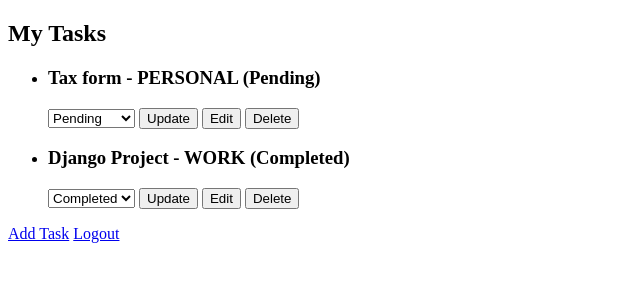
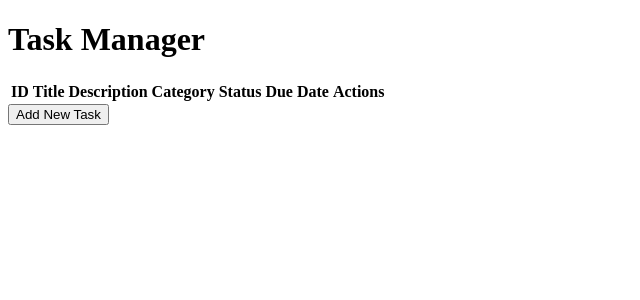
Before and after one commit to chandanaknagol/taskmanager-report, a Django app: page /tasks/ in a window 1280 px wide. Shown: the top 300 px of the page, without its empty margins (0-640 px from the left). Run offline with Django 5.2, Linux system fonts and the light colour scheme; data comes from the database, SQL or seed files in the repository; both versions use the stored data as it was after the commit; tables that the repository leaves empty hold one stand-in row (values such as "Sample post"); lists and menus that the app fills with data are empty; some libraries are stand-ins or nearby versions.

Commit message:
jQuery database

```diff
--- a/taskmanager/settings.py
+++ b/taskmanager/settings.py
@@ -45,6 +45,7 @@ INSTALLED_APPS = [
     'tasks',
     'crispy_forms',
     'crispy_bootstrap5',
+    'rest_framework',
 ]
 
 
--- a/taskmanager/urls.py
+++ b/taskmanager/urls.py
@@ -38,22 +38,33 @@ Including another URLconf
  #   path('', include('tasks.urls')),  # Includes URLs from your 'tasks' app
 #]
 
-from django.contrib import admin  # Import the admin module here
+# from django.contrib import admin  # Import the admin module here
+# from django.urls import path, include
+# from django.contrib.auth import views as auth_views
+# from tasks import views  # Import your tasks views to use them
+# from django.http import HttpResponseRedirect
+
+# urlpatterns = [
+#     path('admin/', admin.site.urls),  # Access the admin interface at /admin/
+#     path('tasks/', include('tasks.urls')), # Regular
+#     path('tasks/', include('tasks.api_urls')),  # API views
+#     path('accounts/login/', auth_views.LoginView.as_view(), name='login'),  # Login page
+#     #path('accounts/register/', views.register, name='register'),
+#     path('accounts/logout/', auth_views.LogoutView.as_view(), name='logout'),  # Logout page
+#     path('', lambda request: HttpResponseRedirect('/accounts/login/')),  # Redirect root to login
+#     path('tasks/', views.task_list, name='task_list'),  # Task list page
+#     path('add/', views.add_task, name='add_task'),  # Add a new task
+#     path('edit/<int:task_id>/', views.edit_task, name='edit_task'),  # Edit a task
+#     path('delete/<int:task_id>/', views.delete_task, name='delete_task'),  # Delete a task
+#     path('accounts/logout/', auth_views.LogoutView.as_view(template_name='registration/logged_out.html'), name='logout'),
+
+# ]
+
+from django.contrib import admin
 from django.urls import path, include
-from django.contrib.auth import views as auth_views
-from tasks import views  # Import your tasks views to use them
-from django.http import HttpResponseRedirect
 
 urlpatterns = [
-    path('admin/', admin.site.urls),  # Access the admin interface at /admin/
-    path('tasks/', include('tasks.urls')),
-    path('accounts/login/', auth_views.LoginView.as_view(), name='login'),  # Login page
-    #path('accounts/register/', views.register, name='register'),
-    path('accounts/logout/', auth_views.LogoutView.as_view(), name='logout'),  # Logout page
-    path('', lambda request: HttpResponseRedirect('/accounts/login/')),  # Redirect root to login
-    path('tasks/', views.task_list, name='task_list'),  # Task list page
-    path('add/', views.add_task, name='add_task'),  # Add a new task
-    path('edit/<int:task_id>/', views.edit_task, name='edit_task'),  # Edit a task
-    path('delete/<int:task_id>/', views.delete_task, name='delete_task'),  # Delete a task
-    path('accounts/logout/', auth_views.LogoutView.as_view(template_name='registration/logged_out.html'), name='logout'),
+    path('admin/', admin.site.urls),
+    path('tasks/', include('tasks.urls')),  # For regular views like task_list, add_task, etc.
+    path('', include('tasks.api_urls')),   # For API views like /api/tasks/
 ]
--- a/tasks/templates/tasks/task_list.html
+++ b/tasks/templates/tasks/task_list.html
@@ -1,67 +1,170 @@
 <!DOCTYPE html>
-<html>
+<html lang="en">
 <head>
+    <meta charset="UTF-8">
+    <meta name="viewport" content="width=device-width, initial-scale=1.0">
     <title>Task List</title>
+    <!-- Include DataTables CSS -->
+    <link rel="stylesheet" type="text/css" href="https://cdn.datatables.net/1.10.21/css/jquery.dataTables.min.css">
+    <!-- Include jQuery -->
+    <script src="https://code.jquery.com/jquery-3.6.0.min.js"></script>
+    <!-- Include DataTables JS -->
+    <script type="text/javascript" charset="utf8" src="https://cdn.datatables.net/1.10.21/js/jquery.dataTables.min.js"></script>
 </head>
 <body>
-    <h2>My Tasks</h2>
-    <ul>
-        {% for task in tasks %}
-        <li>
-            <h3>{{ task.title }} - {{ task.category }}
-            {% if task.status == 'completed' %}
-                (Completed)
-            {% else %}
-                (Pending)
-            {% endif %}
-            </h3>
+    <h1>Task Manager</h1>
 
-            <!-- Form to update task status
-            <form method="POST" style="display:inline;">
-                {% csrf_token %}
+    <!-- DataTable for listing tasks -->
+    <table id="task-table" class="display">
+        <thead>
+            <tr>
+                <th>ID</th>
+                <th>Title</th>
+                <th>Description</th>
+                <th>Category</th>
+                <th>Status</th>
+                <th>Due Date</th>
+                <th>Actions</th>
+            </tr>
+        </thead>
+        <tbody>
+            <!-- Data will be dynamically populated -->
+        </tbody>
+    </table>
 
-                Hidden field to identify the task
-                <input type="hidden" name="task_id" value="{{ task.id }}">
+    <!-- Button to add new task -->
+    <button id="add-task-btn">Add New Task</button>
 
-                 Status Dropdown
-                <select name="status">
-                    <option value="pending" {% if task.status == 'pending' %}selected{% endif %}>Pending</option>
-                    <option value="completed" {% if task.status == 'completed' %}selected{% endif %}>Completed</option>
-                </select>
+    <!-- Add/Edit Task Form (Hidden by default) -->
+    <div id="task-form" style="display: none;">
+        <h2 id="form-title">Add New Task</h2>
+        <form id="task-form-element">
+            <label for="title">Title:</label><br>
+            <input type="text" id="title" name="title"><br><br>
 
-                <button type="submit">Update Status</button>
-            </form> -->
+            <label for="description">Description:</label><br>
+            <input type="text" id="description" name="description"><br><br>
 
-            <form method="POST" action="{% url 'edit_task' task.id %}" style="display:inline;">
-                {% csrf_token %}
-                <select name="status" class="form-select">
-                    <option value="pending" {% if task.status == 'pending' %}selected{% endif %}>Pending</option>
-                    <option value="completed" {% if task.status == 'completed' %}selected{% endif %}>Completed</option>
-                </select>
-                <button type="submit">Update</button>
-            </form>
+            <label for="category">Category:</label><br>
+            <input type="text" id="category" name="category"><br><br>
 
-            <!--To edit the task-->
-            <!-- <form action="{% url 'edit_task' task.id %}" method="get" style="display:inline;">
-                <button type="submit">Edit</button>
-            </form> -->
+            <label for="status">Status:</label><br>
+            <input type="text" id="status" name="status"><br><br>
 
-            <!--To Delete the task-->
-            <!-- <form action="{% url 'delete_task' task.id %}" method="post" style="display:inline;">
-                {% csrf_token %}
-                <button type="submit">Delete</button>
-            </form> -->
-            <form action="{% url 'edit_task' task.id %}" method="get" style="display:inline;">
-                <button type="submit">Edit</button>
-            </form>
-            <form action="{% url 'delete_task' task.id %}" method="post" style="display:inline;">
-                {% csrf_token %}
-                <button type="submit">Delete</button>
-            </form>
-        </li>
-        {% endfor %}
-    </ul>
-    <a href="{% url 'add_task' %}">Add Task</a>
-    <a href="{% url 'logout' %}">Logout</a>
+            <label for="due_date">Due Date:</label><br>
+            <input type="date" id="due_date" name="due_date"><br><br>
+
+            <button type="submit">Save Task</button>
+            <button type="button" id="cancel-task">Cancel</button>
+        </form>
+    </div>
+
+    <script>
+        // Fetch and display tasks
+        function loadTasks() {
+            $.ajax({
+                url: '/api/tasks/', // URL for the API endpoint
+                method: 'GET',
+                success: function(response) {
+                    const tableBody = $('#task-table tbody');
+                    tableBody.empty();
+                    response.forEach(task => {
+                        const taskRow = `
+                            <tr>
+                                <td>${task.id}</td>
+                                <td>${task.title}</td>
+                                <td>${task.description}</td>
+                                <td>${task.category}</td>
+                                <td>${task.status}</td>
+                                <td>${task.due_date}</td>
+                                <td>
+                                    <button class="edit-btn" data-id="${task.id}">Edit</button>
+                                    <button class="delete-btn" data-id="${task.id}">Delete</button>
+                                </td>
+                            </tr>
+                        `;
+                        tableBody.append(taskRow);
+                    });
+
+                    // Initialize DataTables
+                    $('#task-table').DataTable();
+                }
+            });
+        }
+
+        // Open Add Task Form
+        $('#add-task-btn').click(function() {
+            $('#task-form').show();
+            $('#form-title').text('Add New Task');
+            $('#task-form-element')[0].reset();
+        });
+
+        // Save task (Add or Edit)
+        $('#task-form-element').submit(function(event) {
+            event.preventDefault();
+            const taskData = {
+                title: $('#title').val(),
+                description: $('#description').val(),
+                category: $('#category').val(),
+                status: $('#status').val(),
+                due_date: $('#due_date').val(),
+            };
+
+            const taskId = $('#form-title').text() === 'Edit Task' ? $('#form-title').data('taskId') : null;
+            const url = taskId ? `/api/tasks/${taskId}/` : '/api/tasks/';
+            const method = taskId ? 'PUT' : 'POST';
+
+            $.ajax({
+                url: url,
+                method: method,
+                data: JSON.stringify(taskData),
+                contentType: 'application/json',
+                success: function() {
+                    $('#task-form').hide();
+                    loadTasks(); // Reload task list
+                }
+            });
+        });
+
+        // Edit task
+        $(document).on('click', '.edit-btn', function() {
+            const taskId = $(this).data('id');
+            $.ajax({
+                url: `/api/tasks/${taskId}/`,
+                method: 'GET',
+                success: function(task) {
+                    $('#task-form').show();
+                    $('#form-title').text('Edit Task').data('taskId', task.id);
+                    $('#title').val(task.title);
+                    $('#description').val(task.description);
+                    $('#category').val(task.category);
+                    $('#status').val(task.status);
+                    $('#due_date').val(task.due_date);
+                }
+            });
+        });
+
+        // Delete task
+        $(document).on('click', '.delete-btn', function() {
+            const taskId = $(this).data('id');
+            $.ajax({
+                url: `/api/tasks/${taskId}/`,
+                method: 'DELETE',
+                success: function() {
+                    loadTasks(); // Reload task list after deletion
+                }
+            });
+        });
+
+        // Cancel adding/editing task
+        $('#cancel-task').click(function() {
+            $('#task-form').hide();
+        });
+
+        // Load tasks on page load
+        $(document).ready(function() {
+            loadTasks();
+        });
+    </script>
 </body>
 </html>
--- a/tasks/urls.py
+++ b/tasks/urls.py
@@ -2,7 +2,7 @@ from django.urls import path
 from . import views
 
 urlpatterns = [
-   path('', views.task_list, name='task_list'),
+    path('', views.task_list, name='task_list'),
     path('add/', views.add_task, name='add_task'),
     path('edit/<int:task_id>/', views.edit_task, name='edit_task'),
     path('delete/<int:task_id>/', views.delete_task, name='delete_task'),
--- a/tasks/views.py
+++ b/tasks/views.py
@@ -100,6 +100,10 @@ def edit_task(request, task_id):
     #return render(request, 'register.html', {'form': form})'''
 
     # tasks/views.py
+from rest_framework import viewsets
+from .models import Task
+from .serializers import TaskSerializer
+
 from django.shortcuts import render, redirect, get_object_or_404
 from .models import Task
 from .forms import TaskForm
@@ -134,3 +138,8 @@ def delete_task(request, task_id):
     task = get_object_or_404(Task, id=task_id)
     task.delete()
     return redirect('task_list')
+
+class TaskViewSet(viewsets.ModelViewSet):
+    """API View to handle CRUD operations for Task model."""
+    queryset = Task.objects.all()
+    serializer_class = TaskSerializer
```
Also changed, not shown: tasks/api_urls.py (added, +11 -0 lines), tasks/serializers.py (added, +7 -0 lines), db.sqlite3.
